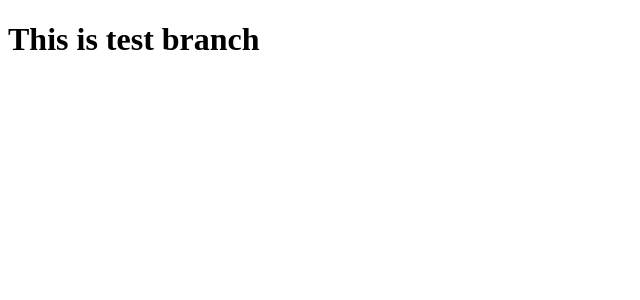
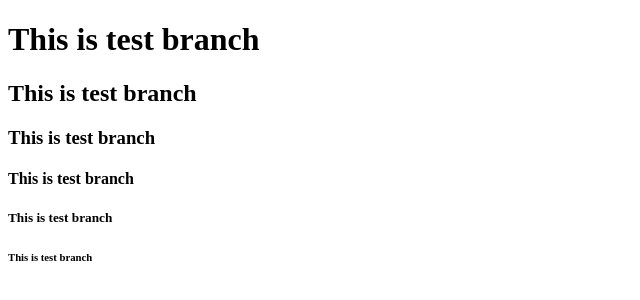
Before and after one commit to buddnature/buddhanature, a plain HTML site: page index.html in a window 1280 px wide. Shown: the whole page, without its empty margins (0-640 px from the left). Drawn offline with Linux system fonts and the light colour scheme.

Commit message:
heading h1-6

```diff
--- a/index.html
+++ b/index.html
@@ -5,5 +5,10 @@
 </head>
     <body>
         <h1>This is test branch</h1>
+        <h2>This is test branch</h2>
+        <h3>This is test branch</h3>
+        <h4>This is test branch</h4>
+        <h5>This is test branch</h5>
+        <h6>This is test branch</h6>
     </body>
 </html>
```
